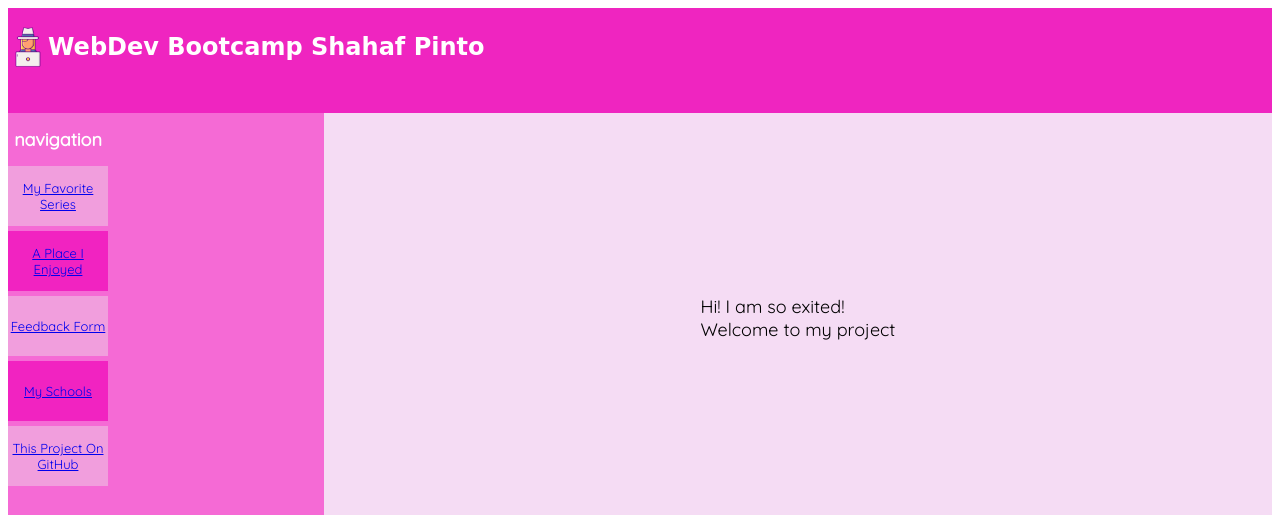
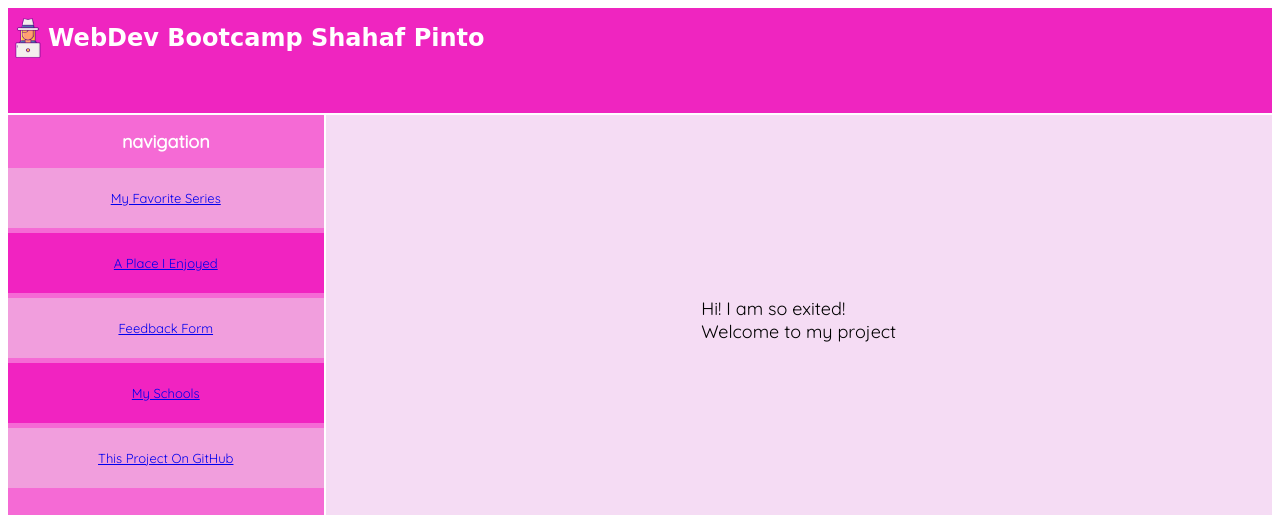
Before and after one commit to ShahafPinto/Webdev, a website: page index.html in a window 1280 px wide. Shown: the top 515 px of the page. Drawn offline with Linux system fonts and the light colour scheme; a web font is replaced by a local one.

Commit message:
descripsion of changes

```diff
--- a/CSS/gridstyle.css
+++ b/CSS/gridstyle.css
@@ -7,6 +7,7 @@
     grid-template-areas: "header header"
                          "nav main"
                          "footer footer";
+    gap: 2px;
     font-family: 'Quicksand', sans-serif;
     color: rgb(0, 0, 0);
     font-size: 12px;
@@ -16,13 +17,19 @@ header{
     background: rgb(239, 37, 192);
     grid-area: header;
     font-family: 'Rubik Bubbles', cursive;
+    /* position: fixed; */
+    width: 100%;
+    /* margin: 0; */
+    /* bottom: ; */
 }
 .headercontainer{
     display: flex;
+
+    /* position: fixed; */
     flex-direction: row-reverse;
     justify-content: flex-end;
     align-items: center;
-    margin-top: 9px;
+    /* margin-top: 9px; */
 }
 #logo{
     max-width: 40px;
@@ -37,20 +44,21 @@ a:visited.headercontainer{
     color: rgb(255, 255, 255);
 }
 a:hover.headercontainer{
-    background-color: rgb(152, 0, 117);
+    background: rgb(152, 0, 117);
     color: black;
 }
 
 nav{
     background: rgb(245, 106, 213);
     grid-area: nav;
-
+    /* position: fixed; */
 }
 .navcontainer{
     display:flex;
     flex-direction: column;
-    width: 100px;
+    /* width: 100px; */
     background-color:rgb(245, 106, 213);
+    /* margin-top: 5px; */
 }
 ul{
     display: grid;
```
